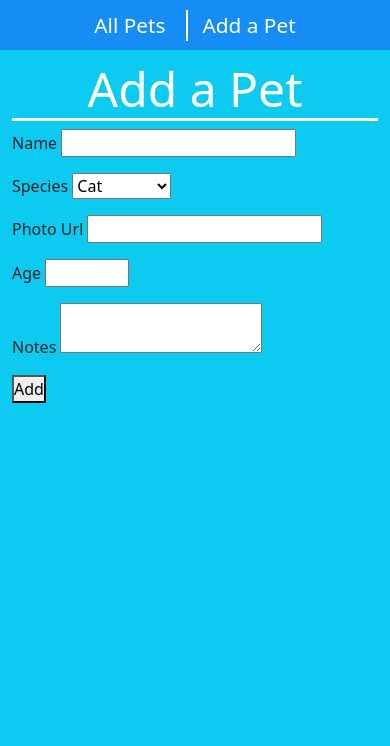
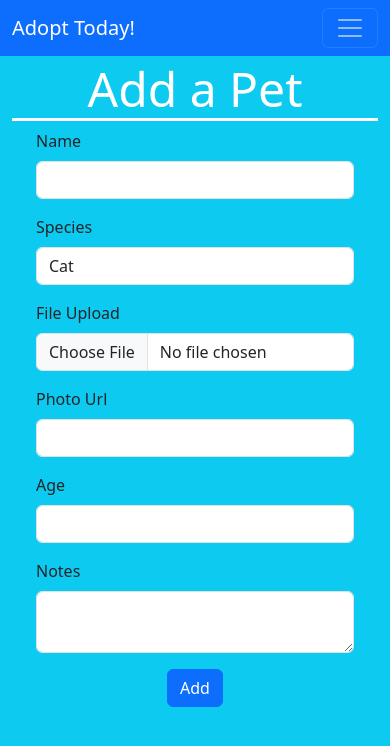
Before and after one commit to benlemus/adopt_a_pet, a Flask app: page /add in a window 390 px wide. Shown: the top 746 px of the page. Run offline with Flask 3, Linux system fonts and the light colour scheme; some libraries are stand-ins or nearby versions.

Commit message:
added more bootstrap and started implemting file upload

```diff
--- a/app.py
+++ b/app.py
@@ -1,6 +1,9 @@
 from flask import Flask, render_template, redirect, request, flash
 from models import db, connect_db, Pet
 from forms import NewPetForm, EditPetForm
+
+import os
+from werkzeug.utils import secure_filename
 
 
 app = Flask(__name__)
@@ -8,6 +11,10 @@ app = Flask(__name__)
 app.config['SQLALCHEMY_DATABASE_URI'] = 'postgresql:///adopt_db'
 app.config['SQLALCHEMY_TRACK_MODIFICATIONS'] = False
 app.config['SQLALCHEMY_ECHO'] = False
+
+UPLOAD_FOLDER = 'static/uploads'
+ALLOWED_EXTENSIONS = {'png', 'jpg', 'jpeg', 'pdf', 'docx'}
+app.config['UPLOAD_FOLDER'] = UPLOAD_FOLDER
 
 connect_db(app)
 
@@ -19,8 +26,10 @@ debug = DebugToolbarExtension(app)
 '''Shows all pets from adopt_db with pet name photo and availability status'''
 @app.route('/')
 def home_page():
-    pets = Pet.query.all()
-    return render_template('home_page.html', pets=pets)
+    av_pets = Pet.get_available_pets()
+    unv_pets = Pet.get_unavailable_pets()
+
+    return render_template('home_page.html', ap=av_pets, up=unv_pets)
 
 '''Shows the add pet form and handles the submitted add pet form. Creates a new pet with new pet form data and commits it to db. Checks if there is a provided photo_url, if not, lets default url from pet model take over.'''
 @app.route('/add', methods=['GET', 'POST'])
@@ -28,26 +37,26 @@ def add_pet():
     form = NewPetForm()
 
     if request.method == 'POST' and form.validate_on_submit():
-        name = form.name.data
-        species = form.species.data
-        photo_url = form.photo_url.data
-        age = form.age.data
-        notes = form.notes.data
+        fields = ['name', 'species', 'age', 'notes']
+        pet_data = {field: getattr(form, field).data for field in fields}
 
-        pet_data = {
-            'name': name,
-            'species': species,
-            'age': age,
-            'notes': notes
-        }
+        def allowed_file(filename):
+            return '.' in filename and filename.rsplit('.', 1)[1].lower() in ALLOWED_EXTENSIONS
 
-        if photo_url:
-            pet_data['photo_url'] = photo_url
+        if form.file.data and allowed_file(form.file.data.filename):
+            uploaded_file = form.file.data
+            filename = secure_filename(uploaded_file.filename)
+            filepath = os.path.join(app.config['UPLOAD_FOLDER'], filename)
+            uploaded_file.save(filepath)
+            pet_data['file'] = filename
+        elif form.photo_url.data:
+            pet_data['photo_url'] = form.photo_url.data
 
         pet = Pet(**pet_data)
 
         db.session.add(pet)
         db.session.commit()
+
         flash('Pet added!')
         return redirect('/')
 
@@ -68,7 +77,12 @@ def edit_pet(pet_id):
     form = EditPetForm(obj=pet)
 
     if request.method == 'POST' and form.validate_on_submit():
-        pet.photo_url = form.photo_url.data
+        if form.file.data:
+            pet.file = form.file.data
+        elif form.photo_url.data:
+            pet.photo_url = form.photo_url.data
+
+        # pet.photo_url = form.photo_url.data
         pet.notes = form.notes.data
         available = form.available.data
         if available == 'True':
--- a/forms.py
+++ b/forms.py
@@ -1,6 +1,7 @@
 from flask_wtf import FlaskForm
-from wtforms import StringField, IntegerField, TextAreaField, SelectField
+from wtforms import StringField, IntegerField, TextAreaField, SelectField, FileField
 from wtforms.validators import URL, NumberRange, Optional
+from flask_wtf.file import FileAllowed
 
 photo_msg = 'Not a valid photo URL.'
 age_msg = 'Not a valid age. Must be between 1 and 30.'
@@ -10,6 +11,8 @@ class NewPetForm(FlaskForm):
 
     species = SelectField('Species', choices=[('cat', 'Cat'), ('dog', 'Dog'), ('porcupine', 'Porcupine')])
 
+    file = FileField('File Upload', validators=[Optional(), FileAllowed(['jpg', 'png', 'jpeg', 'pdf', 'docx'], 'Invalid file type')])
+
     photo_url = StringField('Photo Url', validators=[Optional(), URL(require_tld=True, message=photo_msg)])
 
     age = IntegerField('Age', validators=[NumberRange(min=0, max=30, message=age_msg)])
@@ -17,6 +20,8 @@ class NewPetForm(FlaskForm):
     notes = TextAreaField('Notes')
 
 class EditPetForm(FlaskForm):
+    file = FileField('File Upload', validators=[Optional(), FileAllowed(['jpg', 'png', 'jpeg', 'pdf', 'docx'], 'Invalid file type')])
+
     photo_url = StringField('Photo Url', validators=[Optional(), URL(require_tld=True, message=photo_msg)], default='hello')
 
     notes = TextAreaField('Notes')
--- a/static/style.css
+++ b/static/style.css
@@ -7,34 +7,6 @@ body {
   background-color: rgb(22, 141, 244);
   display: flex;
   justify-content: center;
-}
-
-/* NAVBAR */
-
-#navbar {
-  width: 100%;
-  height: 50px;
-  position: fixed;
-  background-color: rgb(22, 141, 244);
-  z-index: 5;
-}
-
-.navbar_items {
-  display: flex;
-  justify-content: center;
-  gap: 20px;
-  padding-top: 10px;
-}
-
-.navbar_items a {
-  color: white;
-  text-decoration: none;
-  font-size: 1.3rem;
-}
-
-.navbar_items a:nth-child(2) {
-  border-left: 2px solid white;
-  padding-left: 15px;
 }
 
 .page_title {
@@ -50,3 +22,7 @@ body {
   height: 400px;
   object-fit: cover;
 }
+
+.footer {
+  height: 70px;
+}
--- a/templates/add_pet.html
+++ b/templates/add_pet.html
@@ -2,12 +2,14 @@
 
 <!-- style -->
 {% block content %}
-<div class="container">
-  <h2 class="page_title">Add a Pet</h2>
-  <div class="form_container">
+<h2 class="page_title">Add a Pet</h2>
+<div class="container-fluid">
+  <div class="container d-flex justify-content-center">
     <form action="/add" id="add_pet_form" method="post">
       {% include 'form.j2' %}
-      <button type="submit">Add</button>
+      <div class="d-flex justify-content-center">
+        <button type="submit" class="btn btn-primary">Add</button>
+      </div>
     </form>
   </div>
 </div>
--- a/templates/base.html
+++ b/templates/base.html
@@ -11,14 +11,37 @@
     />
   </head>
   <body class="bg-info">
-    <nav id="navbar">
-      <div class="navbar_items">
-        <a href="/" class="center_item">All Pets</a>
-        <a href="/add" class="center_item">Add a Pet</a>
+    <div class="container">
+      <nav class="navbar navbar-expand-lg fixed-top navbar-dark bg-primary">
+        <div class="container-fluid">
+          <a class="navbar-brand" href="/">Adopt Today!</a>
+          <button
+            class="navbar-toggler"
+            type="button"
+            data-bs-toggle="collapse"
+            data-bs-target="#navbarNavAltMarkup"
+            aria-controls="navbarNavAltMarkup"
+            aria-expanded="false"
+            aria-label="Toggle navigation"
+          >
+            <span class="navbar-toggler-icon"></span>
+          </button>
+          <div class="collapse navbar-collapse" id="navbarNavAltMarkup">
+            <div class="navbar-nav">
+              <a class="nav-link" aria-current="page" href="/">All Pets</a>
+              <a class="nav-link" href="/add">Add a Pet</a>
+            </div>
+          </div>
+        </div>
+      </nav>
+
+      {% for msg in get_flashed_messages() %}
+      <div class="alert alert-success text-light mt-5 pt-3 bg-success">
+        {{ msg }}
       </div>
-    </nav>
-    {% for msg in get_flashed_messages() %} {{ msg }} {% endfor %} {% block
-    content %} {% endblock %}
+      {% endfor %}{% block content %} {% endblock %}
+    </div>
     <script src="https://cdn.jsdelivr.net/npm/bootstrap@5.3.0/dist/js/bootstrap.bundle.min.js"></script>
   </body>
+  <footer class="footer"></footer>
 </html>
--- a/templates/form.j2
+++ b/templates/form.j2
@@ -1,7 +1,10 @@
-{{form.hidden_tag()}} {% for field in form if field.widget.input_type !=
-    'hidden' %}
-    <p>
-      {{field.label}} {{field}} {% for error in field.errors %} {{error}} {%
-      endfor %}
-    </p>
+{{ form.hidden_tag() }}
+{% for field in form if field.widget.input_type != 'hidden' %}
+  <div class="mb-3">
+    <label for="{{ field.id }}" class="form-label">{{ field.label }}</label>
+    {{ field(class="form-control") }}
+    {% for error in field.errors %}
+      <div class="form-text text-danger">{{ error }}</div>
+    {% endfor %}
+  </div>
 {% endfor %}
```
Also changed, not shown: models.py (+11 -0 lines), seed.py (+8 -8 lines), templates/edit_pet.html (+10 -5 lines), templates/home_cards.j2 (added, +45 -0 lines), templates/home_page.html (+4 -43 lines), templates/pet_details.html (+18 -10 lines).
